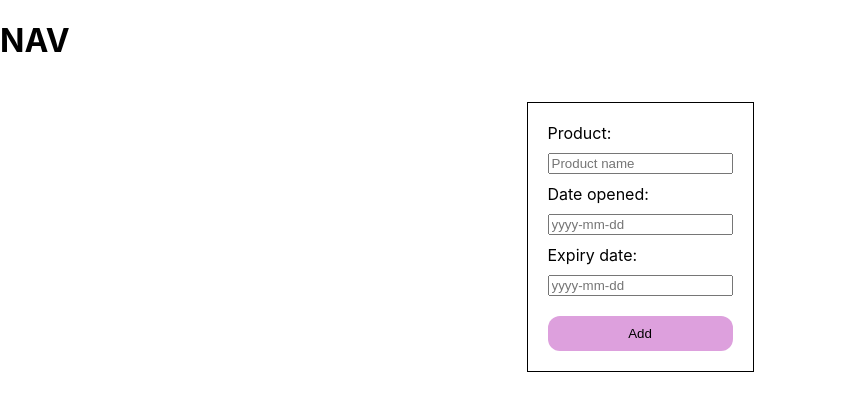
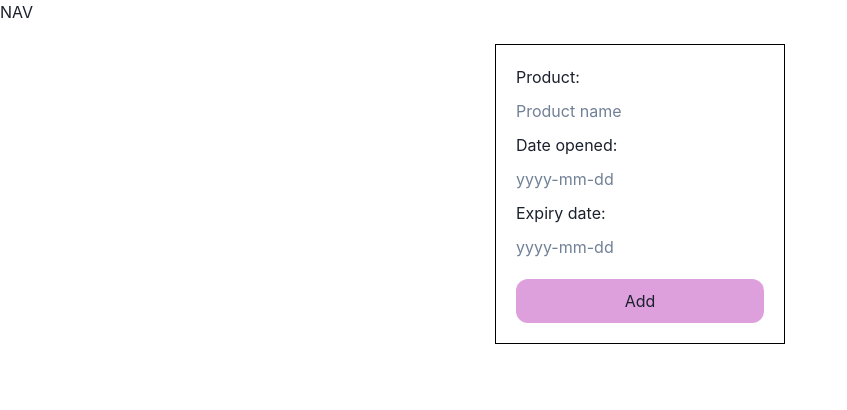
Before and after one commit to vvynz/skincare-tracker, a React (Create React App) app: page / in a window 1280 px wide. Shown: the top 410 px of the page, without its empty margins (0-847 px from the left). Built offline with nearby package versions, Linux system fonts and the light colour scheme.

Commit message:
import ChakraProvider and wrap it around the ColorModeScript and App component

```diff
--- a/src/index.js
+++ b/src/index.js
@@ -5,13 +5,16 @@ import App from './App';
 import theme from './theme';
 import reportWebVitals from './reportWebVitals';
 
+import { ChakraProvider } from "@chakra-ui/react";
 import { ColorModeScript } from "@chakra-ui/react";
 
 const root = ReactDOM.createRoot(document.getElementById('root'));
 root.render(
   <React.StrictMode>
-    <ColorModeScript initialColorMode={theme.config.initialColorMode} />
-    <App />
+    <ChakraProvider theme={theme}>
+      <ColorModeScript initialColorMode={theme.config.initialColorMode} />
+      <App />
+    </ChakraProvider>
   </React.StrictMode>
 );
 
--- a/src/theme.js
+++ b/src/theme.js
@@ -2,7 +2,7 @@ import { extendTheme } from "@chakra-ui/react";
 
 const config = {
   initialColorMode: "light",
-  useSystemColorMode: true,
+  useSystemColorMode: false,
 }
 
 const theme = extendTheme({ config })
```
